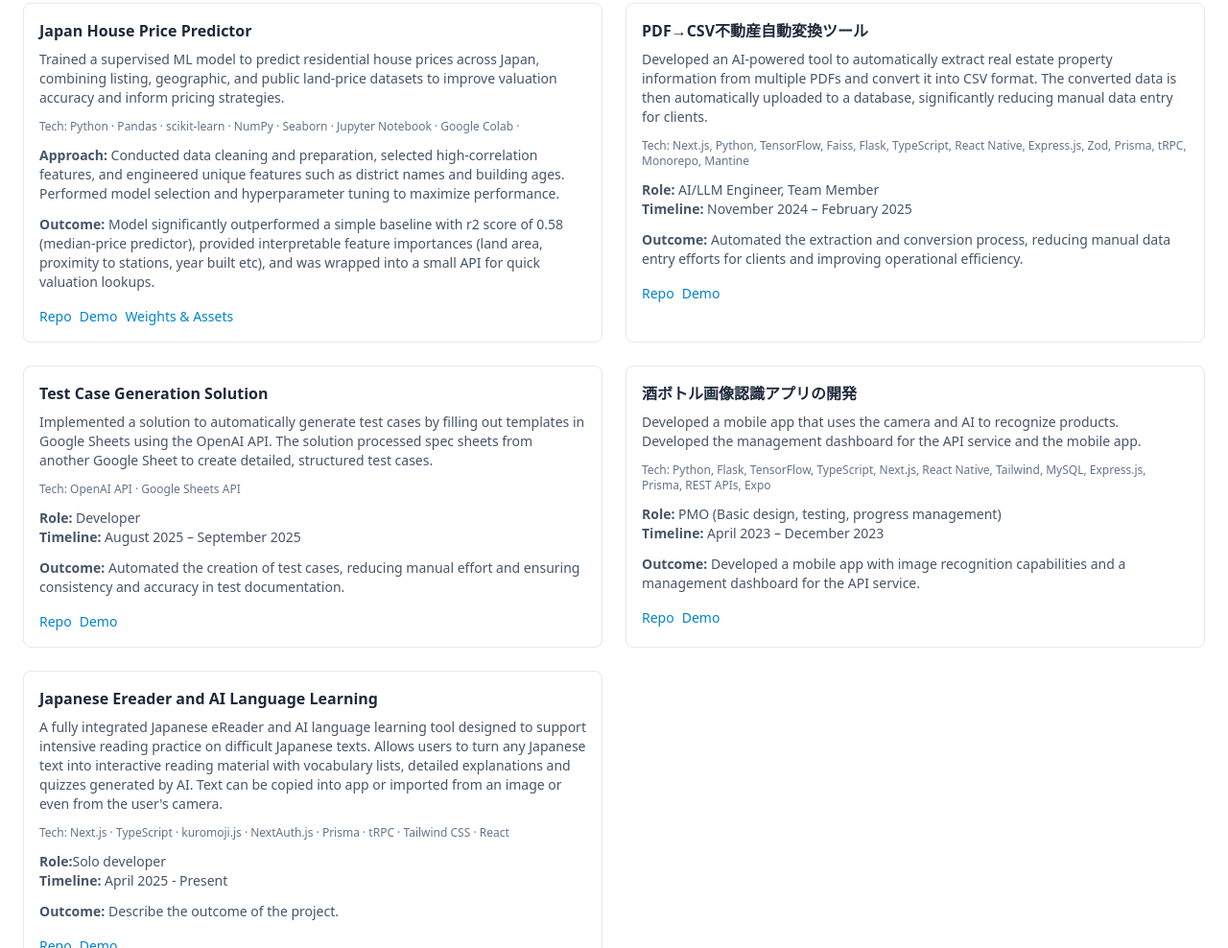
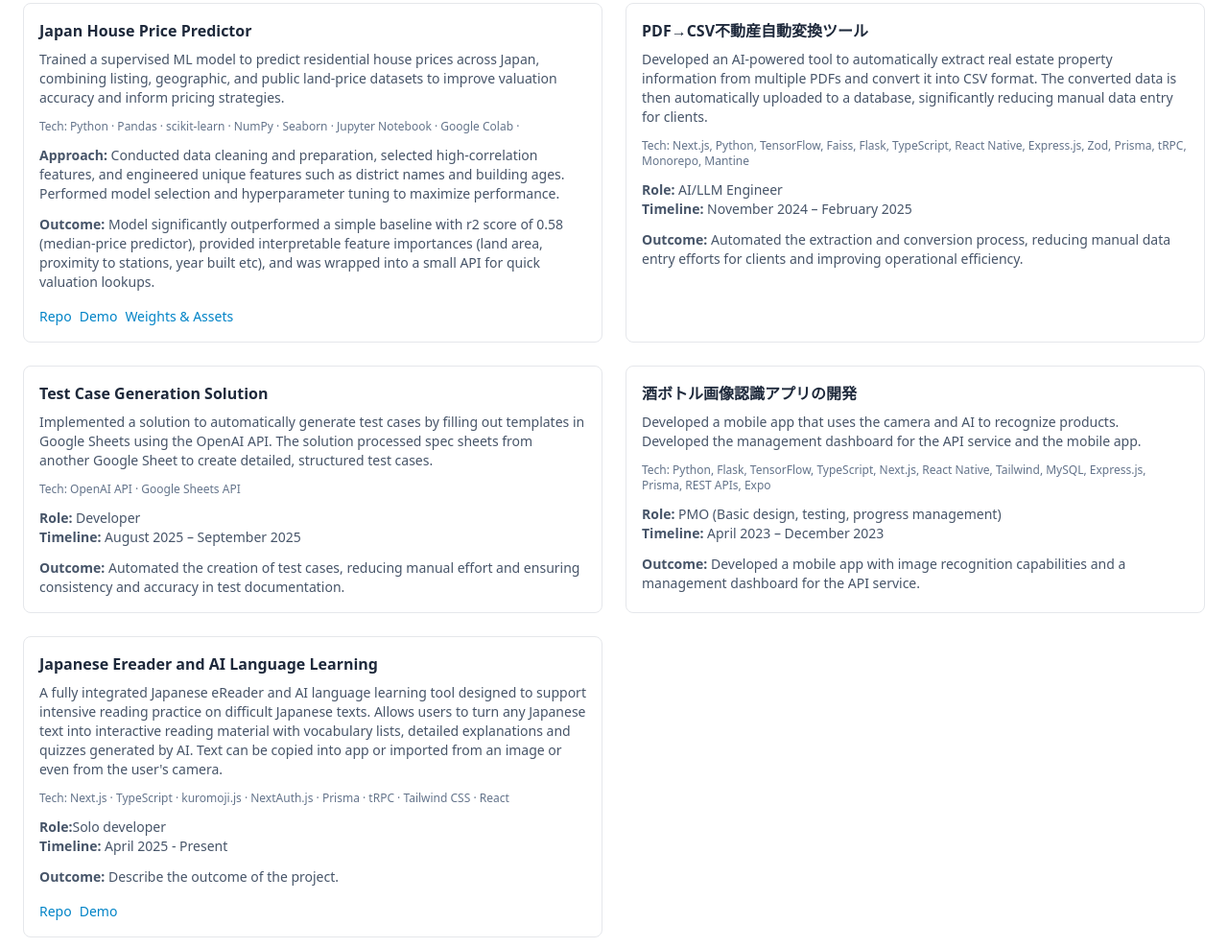
Before and after one commit to tomPlus353/portfolio-ai, a plain HTML site: page index.html in a window 1280 px wide. Shown: the part 714-1702 px from the top of the page at 96% size. Drawn offline with nearby package versions, Linux system fonts and the light colour scheme.

Commit message:
remove redundant code

```diff
--- a/index.html
+++ b/index.html
@@ -157,17 +157,13 @@
               Native, Express.js, Zod, Prisma, tRPC, Monorepo, Mantine
             </div>
             <div class="mt-3 text-sm text-slate-600 dark:text-slate-300">
-              <strong>Role:</strong> AI/LLM Engineer, Team Member<br />
+              <strong>Role:</strong> AI/LLM Engineer<br />
               <strong>Timeline:</strong> November 2024 – February 2025
             </div>
             <div class="mt-3 text-sm text-slate-600 dark:text-slate-300">
               <strong>Outcome:</strong> Automated the extraction and conversion
               process, reducing manual data entry efforts for clients and
               improving operational efficiency.
-            </div>
-            <div class="mt-4 flex gap-2">
-              <a href="#" class="text-sm text-sky-600 hover:underline">Repo</a>
-              <a href="#" class="text-sm text-sky-600 hover:underline">Demo</a>
             </div>
           </article>
 
@@ -192,10 +188,6 @@
               reducing manual effort and ensuring consistency and accuracy in
               test documentation.
             </div>
-            <div class="mt-4 flex gap-2">
-              <a href="#" class="text-sm text-sky-600 hover:underline">Repo</a>
-              <a href="#" class="text-sm text-sky-600 hover:underline">Demo</a>
-            </div>
           </article>
 
           <!-- Project 4: Mobile App Development -->
@@ -219,10 +211,6 @@
               <strong>Outcome:</strong> Developed a mobile app with image
               recognition capabilities and a management dashboard for the API
               service.
-            </div>
-            <div class="mt-4 flex gap-2">
-              <a href="#" class="text-sm text-sky-600 hover:underline">Repo</a>
-              <a href="#" class="text-sm text-sky-600 hover:underline">Demo</a>
             </div>
           </article>
 
```
